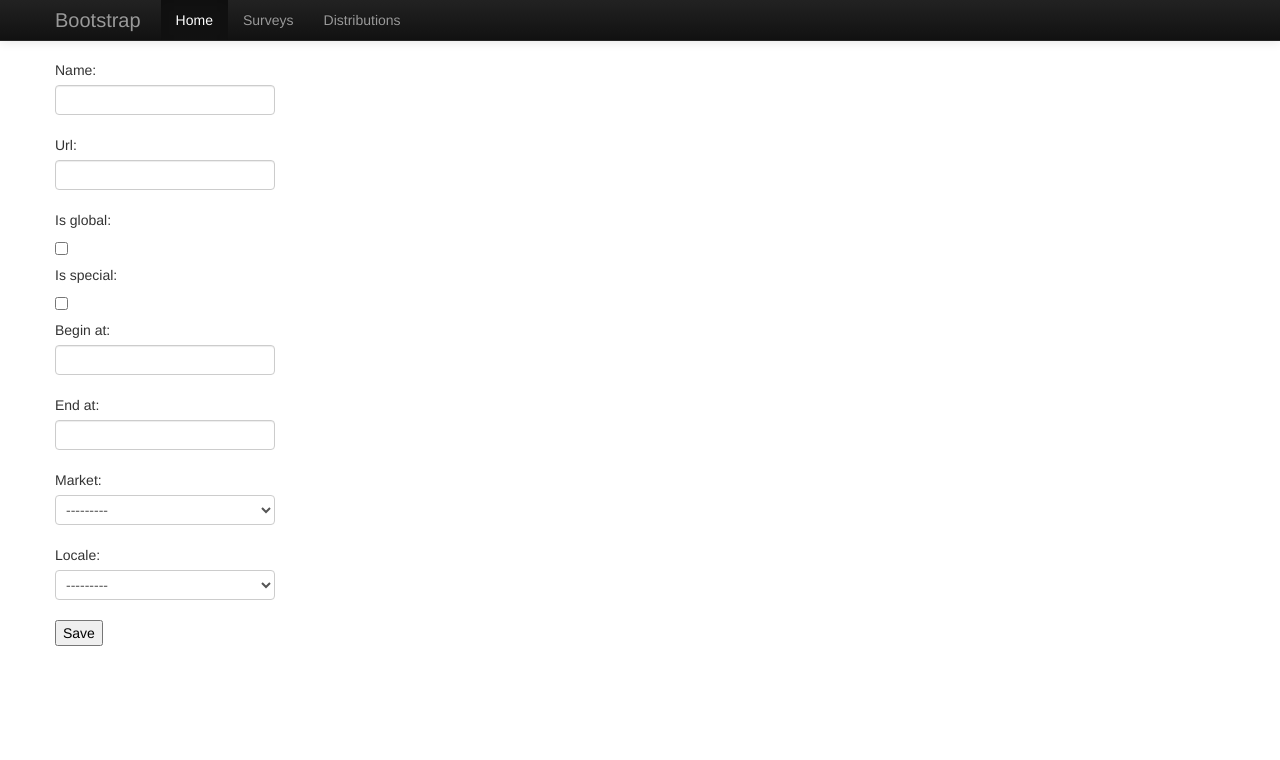
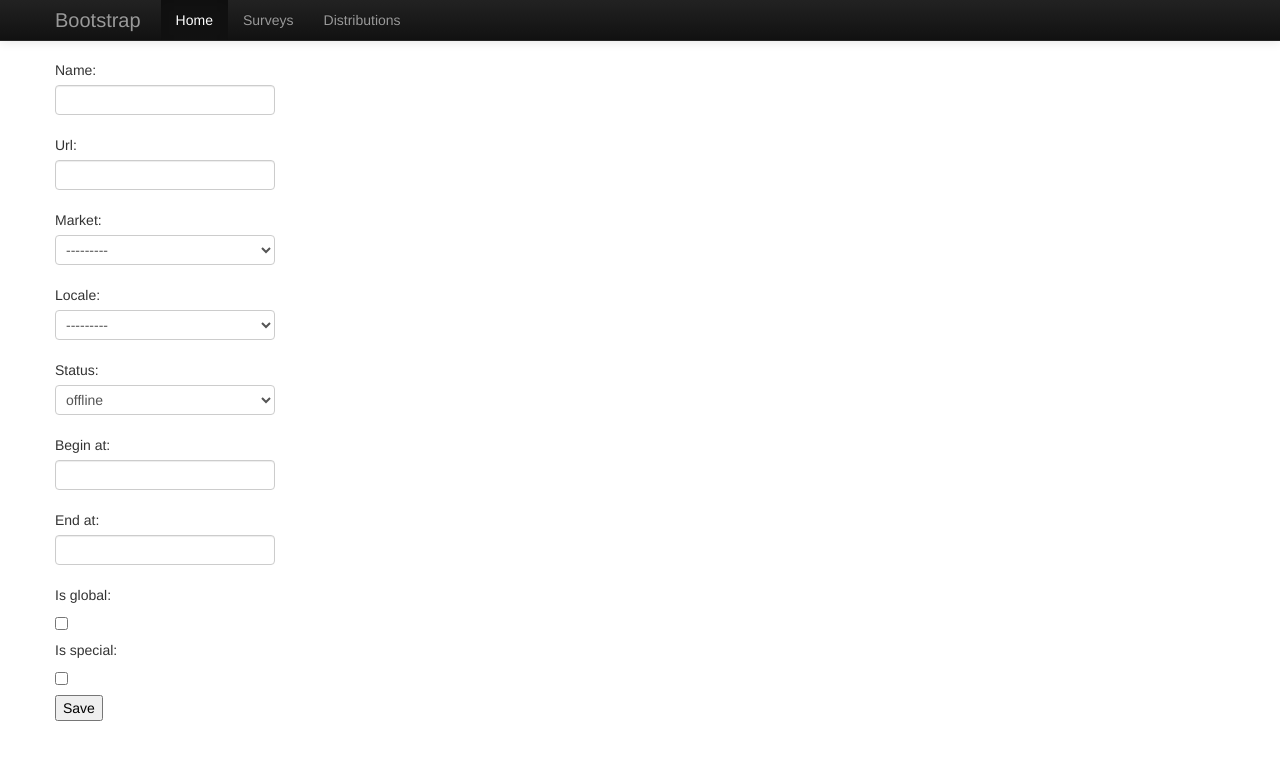
Before and after one commit to ganeshmadhuofficial/chadmin, a Django app: page /surveys/new/ in a window 1280 px wide. Shown: the top 760 px of the page. Run offline with Django 3.2, Linux system fonts and the light colour scheme; data that the repository does not hold is empty.

Commit message:
status check in surveys

```diff
--- a/surveys/forms.py
+++ b/surveys/forms.py
@@ -6,20 +6,20 @@ import re
 class SurveyForm(forms.ModelForm):
   class Meta:
     model  = models.Survey
-    fields = ['id','name','url','is_global','is_special','begin_at','end_at','market','locale']
+    fields = ['id','name','url','market','locale','status','begin_at','end_at','is_global','is_special']
 
   def clean_name(self):
     value = self.cleaned_data.get('name')
-    reg = re.compile('^[^\s]+$')
-    if reg.search(value) is None:
-        raise ValidationError('name cannot contain spaces')
-    reg = re.compile('^[0-9a-zA-Z_]+$')
-    if reg.search(value) is None:
-        raise ValidationError('name can have alphanumeric and underscore')
-    return self.cleaned_data.get('name')
+    space = re.compile('^[^\s]+$')
+    alnum = re.compile('^[0-9a-zA-Z_]+$')
+    value = re.sub("\s\s+", " ", value).strip()
+    if space.search(value) is None or alnum.search(value) is None:
+        raise ValidationError('name can have alphanumeric and underscore and cannot contain spaces')
+    return value
 
   def clean_url(self):
     value = self.cleaned_data.get('url')
+    value = re.sub("\s\s+", " ", value).strip().lower()
     reg = re.compile(
         r'^(?:http|ftp)s?://' # http:// or https://
         r'(?:(?:[A-Z0-9](?:[A-Z0-9-]{0,61}[A-Z0-9])?\.)+(?:[A-Z]{2,6}\.?|[A-Z0-9-]{2,}\.?)|' #domain...
@@ -29,7 +29,7 @@ class SurveyForm(forms.ModelForm):
         r'(?:/?|[/?]\S+)$', re.IGNORECASE)
     if reg.search(value) is None:
         raise ValidationError('url is invalid')
-    return self.cleaned_data.get('url')
+    return value
 
   def clean(self):
     cleaned_data = super(SurveyForm, self).clean()
@@ -37,4 +37,11 @@ class SurveyForm(forms.ModelForm):
     if cleaned_data.get('is_global') and globals:
         if globals.first().name != cleaned_data.get('name'):
             raise ValidationError('Only one global')
+
+    status = cleaned_data.get('status')
+    if status == 'online' and cleaned_data.get('is_special') is False:
+        live_surveys = models.Survey.objects.filter(market_id=cleaned_data.get('market'),status='online',is_special=False).exclude(name=cleaned_data.get('name'))
+        if live_surveys:
+            raise ValidationError('Only one non-special survey can be live for a market')
+
     return cleaned_data
--- a/surveys/models.py
+++ b/surveys/models.py
@@ -40,6 +40,11 @@ class SourceType(models.Model):
         return self.name
 
 class Survey(models.Model):
+    Statuses = (
+        ('online','online'),
+        ('paused','paused'),
+        ('offline','offline')
+    )
     class Meta:
         db_table = "surveys"
     name       = models.CharField(max_length=255,null=False,unique=True)
@@ -50,6 +55,7 @@ class Survey(models.Model):
     is_special = models.BooleanField(default=False)
     begin_at   = models.CharField(max_length=200,blank=True)
     end_at     = models.CharField(max_length=200,blank=True)
+    status     = models.CharField(max_length=50,choices=Statuses,default='offline')
     created    = models.DateTimeField(default=timezone.now,null=True)
     updated    = models.DateTimeField(auto_now=True,null=True)
 
--- a/surveys/templates/surveys/surveys.html
+++ b/surveys/templates/surveys/surveys.html
@@ -7,6 +7,7 @@
             <th>URL</th>
             <th>Market</th>
             <th>Locale</th>
+            <th>Status</th>
             <th>Actions</th>
           </thead>
       {% for survey in latest_surveys %}
@@ -16,6 +17,7 @@
              <td> {{ survey.url }} </td>
              <td> {{ survey.market }} </td>
              <td> {{ survey.locale }} </td>
+             <td> {{ survey.status }} </td>
              <td>
                 <a href="{% url 'surveys:survey_detail' pk=survey.id %}"> Show </a>
                 <a href="{% url 'surveys:survey_update' pk=survey.id %}"> Edit </a>
```
Also changed, not shown: surveys/migrations/0004_survey_status.py (added), 3 other files.
